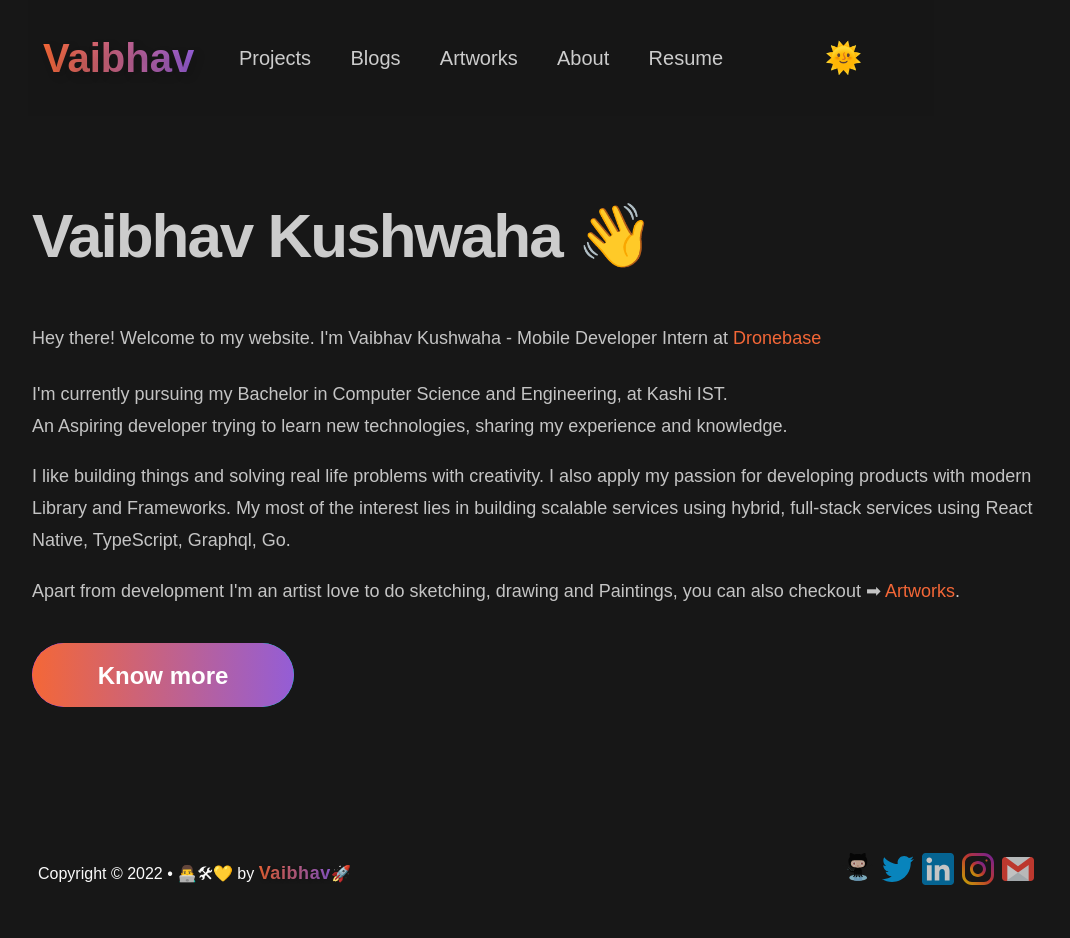
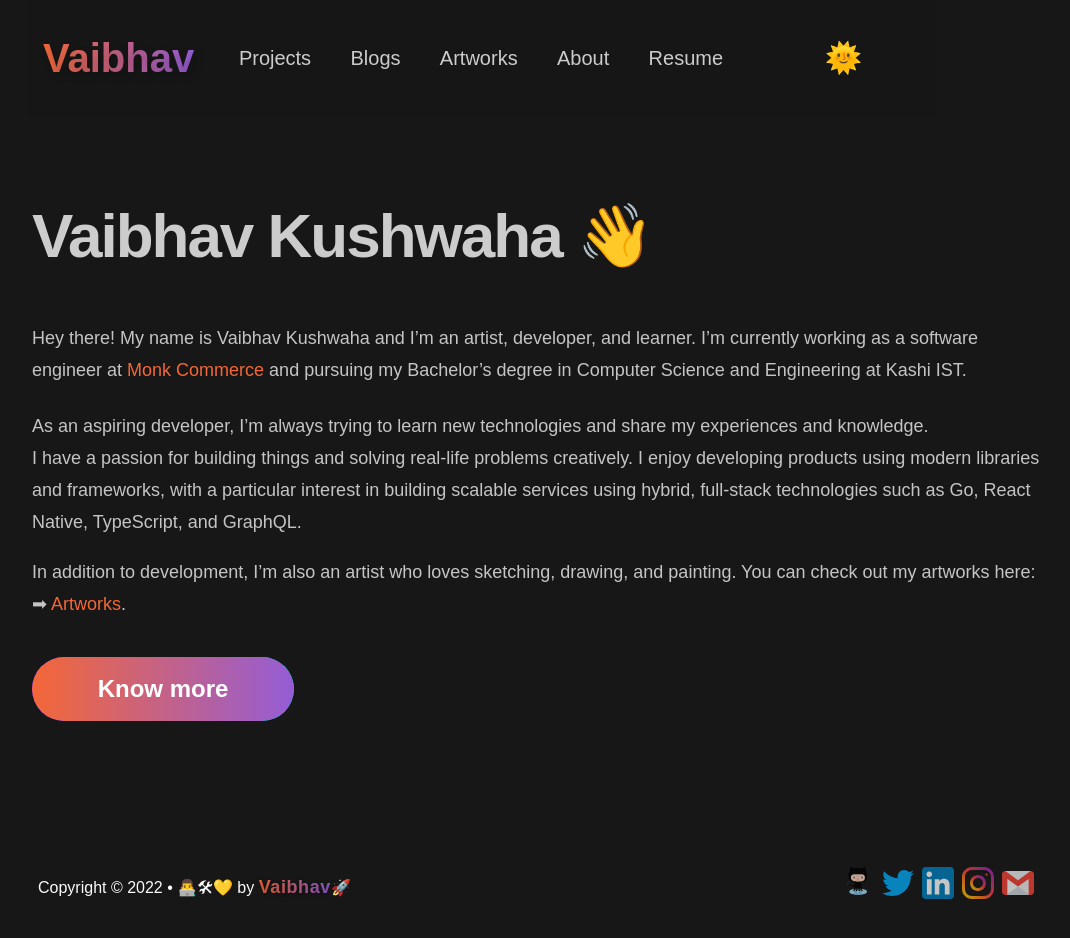
Before and after one commit to sketchomania/portfolio, a Next.js app: page / in a window 1280 px wide. Shown: the top 938 px of the page, without its empty margins (102-1172 px from the left). Built offline with nearby package versions, Linux system fonts and the light colour scheme.

Commit message:
update: added current position details

```diff
--- a/src/components/resume/Resume.js
+++ b/src/components/resume/Resume.js
@@ -59,6 +59,11 @@ const Resume = () => {
               <SectionTextMedium>{`${position.role} - ${position.company}`}</SectionTextMedium>
               <SectionSubText>{position.timeline}</SectionSubText>
               <SectionSubText>{position.summary}</SectionSubText>
+                <SectionSubText
+                  style={{ fontWeight: 700, marginRight: "2rem" }}
+                >
+                  {"My responsibilities include: "}
+                </SectionSubText>
               <SectionPointsContainer>
                 {position.points.map((point) => (
                   <li key={point}>
--- a/src/components/welcome/Welcome.js
+++ b/src/components/welcome/Welcome.js
@@ -26,14 +26,15 @@ const Welcome = () => {
             <LinkText href={positions[0].link} target={"_blank"}>
               {positions[0].company}
             </LinkText>
+            {strings.shortIntro1}
           </SectionSubText>
         </UnderlineGrow>
         <br />
         <SectionSubText>
-          {strings.shortIntro1}
-          <br /> {strings.shortIntro2}
+          {/* <br /> */}
+          {strings.shortIntro2}
         </SectionSubText>
-        <br />
+        {/* <br /> */}
         <SectionSubText>{strings.shortIntro3}</SectionSubText>
         <br />
         <SectionSubText>
--- a/src/constants/resume/positions.js
+++ b/src/constants/resume/positions.js
@@ -1,12 +1,43 @@
 const positions = [
   {
     id: 0,
+    company: "Monk Commerce",
+    role: "Junior Software Developer",
+    link: "https://www.monkcommerce.com",
+    timeline: "Remote, Jan 2023 - Present",
+    summary: `
+      I started by understanding the tech stack integration and existing features of the app.
+      I documented my understanding and gradually began implementing new features.
+    `,
+    points: [
+      // "Writing code",
+      "Collaborating with team members to develop and implement new features ",
+      "Implementing new features based on requirements",
+      // "Improving existing features",
+      "Communicating with stakeholders to gather requirements and provide updates on progress ",
+      "Participating in code reviews to ensure high-quality code",
+      "Providing builds for testing",
+      "Troubleshooting and debugging issues to ensure smooth operation of the app",
+      "Fixing bugs and issues",
+      "Creating project documentation",
+    ],
+    techStack: [
+      "Golang, ",
+      "MongoDB, ",
+      "MySQL, ",
+      "Redis, ",
+      "JavaScript. ",
+    ],
+  },
+  {
+    id: 1,
     company: "Dronebase",
     role: "Mobile Developer Intern",
     link: "https://dronebase.com/",
-    timeline: "Remote, June 2022 - Present",
-    summary: `Started with testing the User experience and existing features of the app.
-    Creating documentation for the app and gradually getting my hands on implementing new features to the app.
+    timeline: "Remote, June 2022 - Dec 2022",
+    summary: `
+      Started with testing the User experience and existing features of the app.
+      Creating documentation for the app and gradually getting my hands on implementing new features to the app.
     `,
     points: [
       "Testing the features and user experience",
--- a/src/constants/resume/skills.js
+++ b/src/constants/resume/skills.js
@@ -23,11 +23,11 @@ const skills = [
   },
   {
     type: "Platforms: ",
-    typeList: ["Heroku, ", "Vercel, ", "Netlify"],
+    typeList: ["Render, ", "Vercel, ", "Netlify"],
   },
   {
     type: "Databases: ",
-    typeList: ["MongoDB, ", "Firebase, ", "Cloud Databases"],
+    typeList: ["MongoDB, ", "MySQL, ", "Firebase, ", "Cloud Databases"],
   },
 ];
 
--- a/src/constants/strings.js
+++ b/src/constants/strings.js
@@ -1,21 +1,21 @@
 const Strings = {
   // welcome
   fullName: "Vaibhav Kushwaha 👋",
+  // In addition to development, I’m also an artist who loves sketching, drawing, and painting. You can check out my artworks here: ➡ Artworks.""
   sayHi:
-    "Hey there! Welcome to my website. I'm Vaibhav Kushwaha - Mobile Developer Intern at ",
+    "Hey there! My name is Vaibhav Kushwaha and I’m an artist, developer, and learner. I’m currently working as a software engineer at ",
   shortIntro1: `
-    I'm currently pursuing my Bachelor in Computer Science and Engineering, at Kashi IST.
+    and pursuing my Bachelor’s degree in Computer Science and Engineering at Kashi IST.
     `,
   shortIntro2: `
-    An Aspiring developer trying to learn new technologies, sharing my experience and knowledge.
+    As an aspiring developer, I’m always trying to learn new technologies and share my experiences and knowledge.
   `,
   shortIntro3: `
-    I like building things and solving real life problems with creativity.
-    I also apply my passion for developing products with modern Library and Frameworks.
-    My most of the interest lies in building scalable services using hybrid, full-stack services using React Native, TypeScript, Graphql, Go.
+    I have a passion for building things and solving real-life problems creatively.
+    I enjoy developing products using modern libraries and frameworks, with a particular interest in building scalable services using hybrid, full-stack technologies such as Go, React Native, TypeScript, and GraphQL.
   `,
   shortIntro4: `
-  Apart from development I'm an artist love to do sketching, drawing and Paintings, you can also checkout ➡
+    In addition to development, I’m also an artist who loves sketching, drawing, and painting. You can check out my artworks here: ➡
   `,
   // Projects
   projects: "Projects",
@@ -30,28 +30,29 @@ const Strings = {
   technologies: "Technologies",
   technologiesDescription: `I have worked with a range of technologies in the web development world. From Back-end to Design`,
   // About
-  about: "About Me",
+  aboutMe: "About Me",
   aboutSubtext: `Artist • Developer • Avid Learner`,
-  aboutSubtext1: `Hi, I'm Vaibhav Kushwaha from Varanasi India.`,
+  aboutSubtext1: `Hi, I’m Vaibhav Kushwaha from Varanasi, India.`,
   aboutSubtext2: `
-  I find it interesting to work and develop real world software projects. I like building things and solving real life problems with creativity.
+    I find it interesting to work on and develop real-world software projects. I enjoy building things and solving real-life problems creatively.
   `,
   aboutSubtext3: `
-  My areas of Interests are building full stack apps using native and hybrid technologies. I apply my passion for developing products with modern Library and Frameworks.
-  Love to build projects while learning new technologies, you can also have a look at the project section.
+    My areas of interest include building full-stack apps using native and hybrid technologies.
+    I apply my passion for developing products with modern libraries and frameworks and love to learn new technologies while building projects.
+    You can have a look at my work in the project section.
   `,
   aboutSubtext4: `
-    I'm an Undergrad, pursuing Bachelor of Technology in Computer Science and Engineering at Kashi IST
-    My interest and experience lies in building full-stack services, also interested in mobile app development using modern Library and Frameworks.
+    I’m currently an undergraduate student pursuing a Bachelor of Technology degree in Computer Science and Engineering at Kashi IST.
+    My experience and interests lie in building full-stack services and mobile app development using modern libraries and frameworks.
     `,
   // P.S. This website is open-source and available on Github.
   knowMore: `Know more about my working experience at `,
   // Interests
   interest: `Interests`,
-  interestSubTex: `Apart form development, there are many things I like to fill my time with:`,
+  interestSubTex: `Apart from development, I have many other interests that I like to fill my time with:`,
   interestList: [
     "📚 Reading Books",
-    "🎧 Listing podcasts",
+    "🎧 Listening to podcasts",
     "📸 Photography",
     "🎨 Drawing & Sketching",
     "🌌 Space 🛰",
```
Also changed, not shown: src/components/about/About.js (+13 -12 lines), 1 other file (tests, documents, lock files or other folders).
